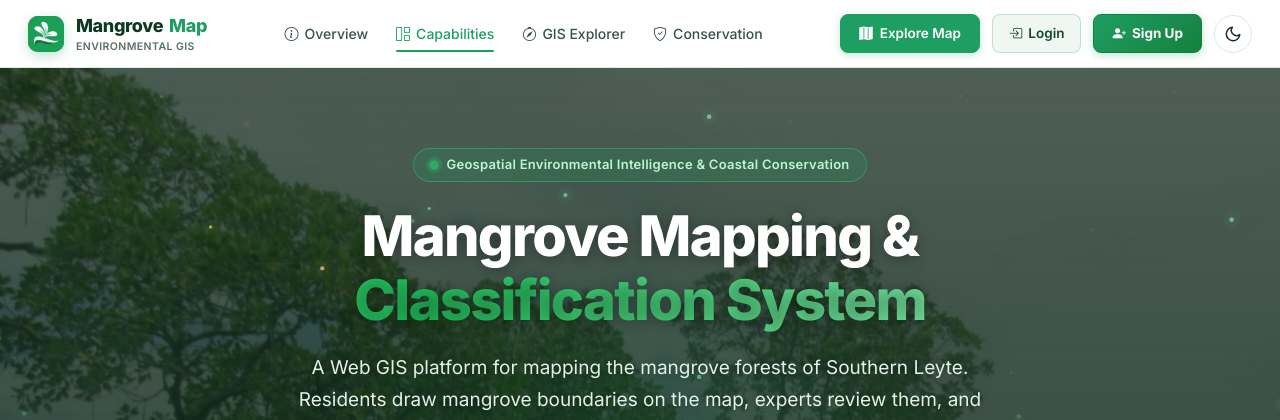
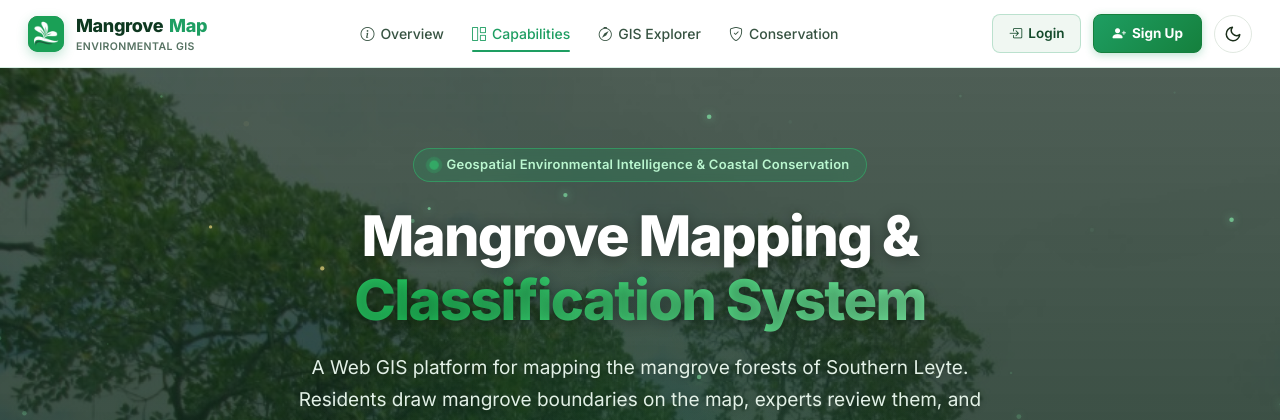
Before and after one commit to jing378/MangroveMap, a Laravel app: page / in a window 1280 px wide. Shown: the top 420 px of the page. Run offline with Laravel 12, Linux system fonts and the light colour scheme; data that the repository does not hold is empty.

Commit message:
Remove the Extra button on the top header

```diff
--- a/resources/views/index.blade.php
+++ b/resources/views/index.blade.php
@@ -185,29 +185,6 @@
       display: flex;
       align-items: center;
       gap: 12px;
-    }
-
-    .nav-btn-explore {
-      display: inline-flex;
-      align-items: center;
-      gap: 7px;
-      background: var(--primary-green);
-      color: #ffffff !important;
-      font-size: 13.5px;
-      font-weight: 600;
-      padding: 8px 18px;
-      border-radius: var(--radius-sm);
-      text-decoration: none;
-      border: 1px solid var(--primary-green);
-      transition: all 0.2s ease;
-      box-shadow: 0 2px 8px rgba(30, 158, 98, 0.25);
-    }
-
-    .nav-btn-explore:hover {
-      background: #188653;
-      border-color: #188653;
-      transform: translateY(-1px);
-      box-shadow: 0 4px 12px rgba(30, 158, 98, 0.35);
     }
 
     .nav-btn-login {
@@ -1750,7 +1727,7 @@
         height: 62px;
       }
 
-      .nav-links, .nav-btn-explore {
+      .nav-links {
         display: none;
       }
 
@@ -2614,10 +2591,6 @@
 
     <!-- Header Actions & Authentication Section -->
     <div class="nav-actions">
-      <a href="#map-section" onclick="scrollToMap(event)" class="nav-btn-explore">
-        <i class="bi bi-map-fill"></i> Explore Map
-      </a>
-
       @guest
         <a href="{{ route('login') }}" class="nav-btn-login">
           <i class="bi bi-box-arrow-in-right"></i> Login
```
